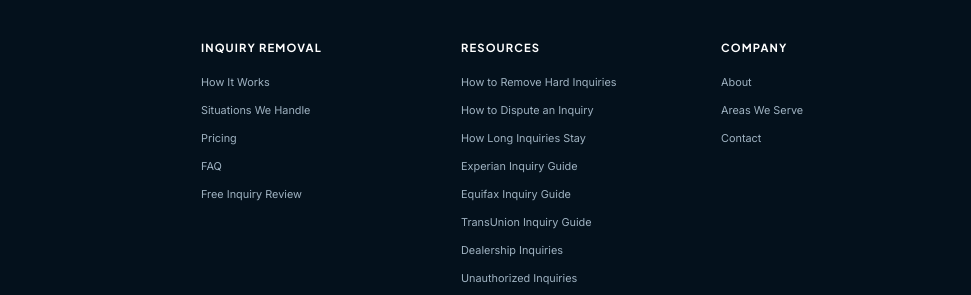
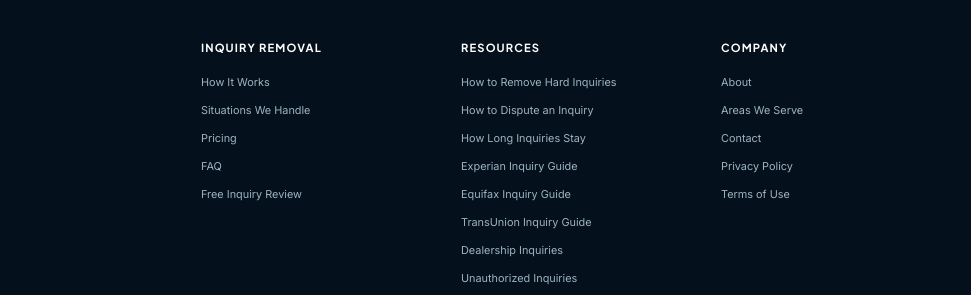
Before and after one commit to RobertsJobs2012/Inquiry-Removal, an Astro site: page / in a window 1280 px wide. Shown: the part 11259-11554 px from the top of the page, 309-1280 px from the left. Built offline with nearby package versions, Linux system fonts and the light colour scheme; Astro itself is replaced by a stand-in of ours; some packages are replaced by stand-ins of ours.

Commit message:
Add Privacy and Terms footer links

```diff
--- a/src/components/Footer.astro
+++ b/src/components/Footer.astro
@@ -30,6 +30,8 @@ const groups = [
       ["About", "/about/"],
       ["Areas We Serve", "/areas-we-serve/"],
       ["Contact", "/contact/"],
+      ["Privacy Policy", "/privacy/"],
+      ["Terms of Use", "/terms/"],
     ],
   },
 ];
```
